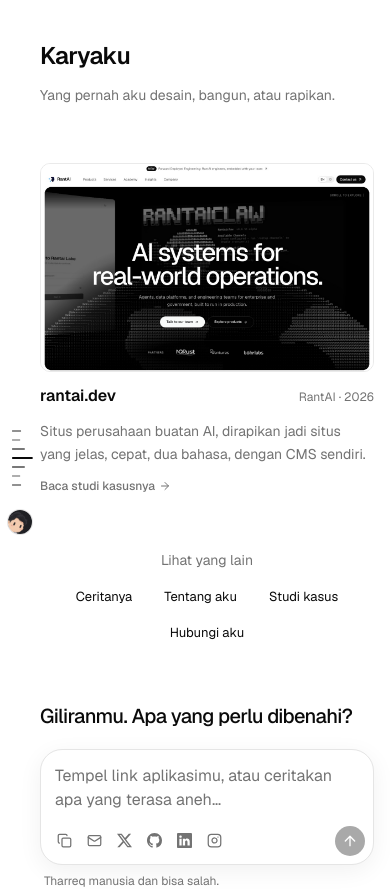
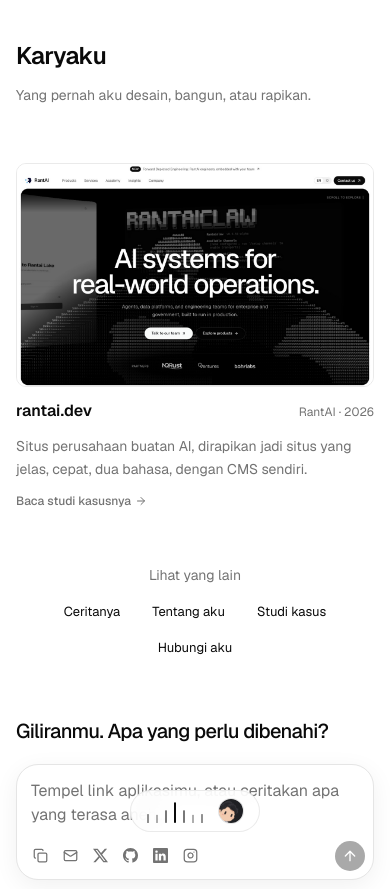
Before and after one commit to mtharreqq/requixite, a Next.js app: page /id/work in a window 390 px wide. Shown: the top 889 px of the page. Built offline with nearby package versions, Linux system fonts and the light colour scheme.

Commit message:
Phones: rail and avatar as a bottom pill; Keep looking mockups at /mockup/a|b|c

```diff
--- a/components/portfolio-page.tsx
+++ b/components/portfolio-page.tsx
@@ -24,7 +24,7 @@ export function PortfolioPage({ locale }: { locale: Locale }) {
       <main
         id="main"
         tabIndex={-1}
-        className="relative flex w-full max-w-lg flex-col items-center gap-y-14 pt-8 pr-4 pl-10 outline-none md:max-w-xl md:gap-y-16 md:px-4 md:pt-12"
+        className="relative flex w-full max-w-lg flex-col items-center gap-y-14 px-4 pt-8 pb-20 outline-none md:max-w-xl md:gap-y-16 md:px-4 md:pt-12 md:pb-0"
       >
         <ReviewStory
           copy={copy.review}
--- a/components/salmoon/rail-nav.tsx
+++ b/components/salmoon/rail-nav.tsx
@@ -1,7 +1,13 @@
 "use client";
 
 import type { PortfolioCopy } from "@/lib/portfolio-copy";
-import { useEffect, useRef, useState, type PointerEvent } from "react";
+import {
+  useEffect,
+  useRef,
+  useState,
+  useSyncExternalStore,
+  type PointerEvent,
+} from "react";
 import { useTheme } from "next-themes";
 import Link from "next/link";
 import Image from "next/image";
@@ -84,6 +90,7 @@ function tickStyle(
   hoverPos: number,
   hoverAmount: number,
   scale: number,
+  phone = false,
 ) {
   const major = i % STEP === 0;
   const scrollPull = Math.max(0, 1 - Math.abs(i - cursor) / REACH);
@@ -92,12 +99,26 @@ function tickStyle(
   const pull = Math.max(scrollPull, hoverPull);
   const width = ((major ? 14 : 9) + pull * 18) * scale;
   return {
-    transform: `scaleX(${width / MAX_TICK})`,
+    // Phones lay the rail along the bottom, so the ticks grow up.
+    transform: `${phone ? "scaleY" : "scaleX"}(${width / MAX_TICK})`,
     opacity: (major ? 0.45 : 0.22) + pull * 0.55,
   };
 }
 
 type RailCopy = PortfolioCopy["rail"];
+
+const PHONE = "(max-width: 767px)";
+function usePhone() {
+  return useSyncExternalStore(
+    (cb) => {
+      const m = window.matchMedia(PHONE);
+      m.addEventListener("change", cb);
+      return () => m.removeEventListener("change", cb);
+    },
+    () => window.matchMedia(PHONE).matches,
+    () => false,
+  );
+}
 
 const row =
   "text-muted-foreground hover:text-foreground hover:bg-muted aria-[current=page]:text-foreground flex w-full cursor-pointer items-center gap-2.5 rounded-md px-2 py-1.5 text-xs transition-colors";
@@ -169,10 +190,12 @@ function Menu({
   copy,
   locale,
   path,
+  phone,
 }: {
   copy: RailCopy;
   locale: Locale;
   path: string;
+  phone: boolean;
 }) {
   const [open, setOpen] = useState(false);
   const base = locale === "id" ? "/id" : "";
@@ -189,15 +212,15 @@ function Menu({
           aria-label={copy.pages.menu}
           aria-expanded={open}
           onClick={() => setOpen((o) => !o)}
-          className={`ring-border data-[state=open]:ring-foreground/40 hover:ring-foreground/40 relative mt-6 -ml-1 block size-6 cursor-pointer overflow-hidden rounded-full ring-1 transition-[box-shadow,scale] duration-150 active:scale-90`}
+          className={`ring-border data-[state=open]:ring-foreground/40 hover:ring-foreground/40 relative block size-6 cursor-pointer overflow-hidden rounded-full ring-1 transition-[box-shadow,scale] duration-150 active:scale-90 md:mt-6 md:-ml-1`}
         >
           <Image src="/avatar.png" alt="" width={24} height={24} />
         </button>
       </HoverCardTrigger>
       <HoverCardContent
-        side="right"
+        side={phone ? "top" : "right"}
         align="end"
-        sideOffset={24}
+        sideOffset={phone ? 16 : 24}
         className="bg-popover/95 border-border/80 w-44 rounded-xl p-1 shadow-xl backdrop-blur-md"
       >
         <nav aria-label={copy.pages.menu} className="flex flex-col">
@@ -264,6 +287,7 @@ export function RailNav({
   // Touch: press and slide along the rail to pick a section, release to go.
   const [scrubbing, setScrubbing] = useState(false);
   const railRef = useRef<HTMLDivElement>(null);
+  const phone = usePhone();
   const tickRefs = useRef<(HTMLSpanElement | null)[]>([]);
 
   // Animation state lives outside React so the ticks can update every frame
@@ -286,7 +310,7 @@ export function RailNav({
   useEffect(() => {
     const a = anim.current;
     const idList = ids.split(" ");
-    const phone = window.matchMedia("(max-width: 767px)");
+    const phone = window.matchMedia(PHONE);
 
     const paint = () => {
       tickRefs.current.forEach((el, i) => {
@@ -297,6 +321,7 @@ export function RailNav({
           a.hoverPos,
           a.hoverAmount,
           a.scale,
+          phone.matches,
         );
         el.style.transform = transform;
         el.style.opacity = `${opacity}`;
@@ -379,9 +404,11 @@ export function RailNav({
     kickRef.current();
   }
 
-  function sectionAt(clientY: number): number {
+  function sectionAt(e: PointerEvent<HTMLDivElement>): number {
     const rect = railRef.current!.getBoundingClientRect();
-    const index = Math.round((clientY - rect.top - 1) / BAND);
+    const index = Math.round(
+      (phone ? e.clientX - rect.left - 1 : e.clientY - rect.top - 1) / BAND,
+    );
     return Math.min(Math.max(index, 0), sections.length - 1);
   }
 
@@ -389,16 +416,16 @@ export function RailNav({
     if (e.pointerType === "mouse") return;
     e.currentTarget.setPointerCapture(e.pointerId);
     setScrubbing(true);
-    hover(sectionAt(e.clientY));
+    hover(sectionAt(e));
   }
 
   function onPointerMove(e: PointerEvent<HTMLDivElement>) {
-    if (scrubbing) hover(sectionAt(e.clientY));
+    if (scrubbing) hover(sectionAt(e));
   }
 
   function onPointerUp(e: PointerEvent<HTMLDivElement>) {
     if (!scrubbing) return;
-    const target = document.getElementById(sections[sectionAt(e.clientY)].id);
+    const target = document.getElementById(sections[sectionAt(e)].id);
     if (target)
       smoothScrollTo(target.getBoundingClientRect().top + window.scrollY);
     setScrubbing(false);
@@ -408,8 +435,9 @@ export function RailNav({
   return (
     <nav
       aria-label={copy.navigation}
-      // Anchored at the avatar, so it stays put and the rail grows upward.
-      className="fixed bottom-[calc(50%-7rem)] left-3 z-50 flex flex-col items-start md:left-8"
+      // Phones: a pill along the bottom. Desktop: anchored at the avatar, so
+      // it stays put and the rail grows upward.
+      className="bg-background/85 border-border/80 fixed bottom-3 left-1/2 z-50 flex -translate-x-1/2 items-center gap-4 rounded-full border px-4 py-2 backdrop-blur-md md:bottom-[calc(50%-7rem)] md:left-8 md:translate-x-0 md:flex-col md:items-start md:gap-0 md:rounded-none md:border-0 md:bg-transparent md:p-0 md:backdrop-blur-none"
     >
       <div
         ref={railRef}
@@ -424,14 +452,17 @@ export function RailNav({
         className="group/rail relative touch-none"
       >
         {/* Ticks (visual only, sized every frame by the effect above) */}
-        <div aria-hidden className="flex flex-col gap-[7px]">
+        <div
+          aria-hidden
+          className="flex h-6 items-end gap-[7px] md:h-auto md:flex-col"
+        >
           {Array.from({ length: ticks }, (_, i) => (
             <span
               key={i}
               ref={(el) => {
                 tickRefs.current[i] = el;
               }}
-              className="bg-foreground block h-0.5 w-8 origin-left rounded-full"
+              className="bg-foreground block h-8 w-0.5 shrink-0 origin-bottom rounded-full md:h-0.5 md:w-8 md:origin-left"
               style={tickStyle(i, 0, 0, 0, 1)}
             />
           ))}
@@ -452,13 +483,21 @@ export function RailNav({
               onPointerEnter={(e) => e.pointerType === "mouse" && hover(index)}
               onFocus={() => hover(index)}
               onBlur={() => hover(null)}
-              className={`absolute -left-3 flex items-center outline-none group-focus-within/rail:w-44 group-hover/rail:w-44 ${
-                scrubbing ? "w-44" : "w-10 md:w-14"
-              }`}
-              style={{ top: center - BAND / 2, height: BAND }}
+              className={
+                phone
+                  ? "absolute -top-2 -bottom-2 flex justify-center outline-none"
+                  : `absolute -left-3 flex items-center outline-none group-focus-within/rail:w-44 group-hover/rail:w-44 ${
+                      scrubbing ? "w-44" : "w-14"
+                    }`
+              }
+              style={
+                phone
+                  ? { left: center - BAND / 2, width: BAND }
+                  : { top: center - BAND / 2, height: BAND }
+              }
             >
               <span
-                className={`absolute left-9 rounded-md px-1.5 py-0.5 text-xs whitespace-nowrap backdrop-blur-sm transition-[opacity,color,background-color] duration-150 md:left-11 ${
+                className={`absolute bottom-full mb-2 rounded-md px-1.5 py-0.5 text-xs whitespace-nowrap backdrop-blur-sm transition-[opacity,color,background-color] duration-150 md:bottom-auto md:left-11 md:mb-0 ${
                   isHovered
                     ? "bg-muted text-foreground font-medium opacity-100"
                     : `bg-background/95 shadow-xs ${
@@ -481,7 +520,7 @@ export function RailNav({
         })}
       </div>
 
-      <Menu copy={copy} locale={locale} path={path} />
+      <Menu copy={copy} locale={locale} path={path} phone={phone} />
     </nav>
   );
 }
--- a/components/sub-page.tsx
+++ b/components/sub-page.tsx
@@ -17,17 +17,120 @@ import {
   SectionReveal,
 } from "@/components/salmoon/portfolio-motion";
 
+// ponytail: throwaway mockups for "Keep looking", at /mockup/a|b|c. Delete
+// the losers and this prop once one is picked.
+export type Mock = "a" | "b" | "c";
+
 /** The other pages, minus this one, before the closing composer. */
-function Suggestions({ locale, path }: { locale: Locale; path: string }) {
+function Suggestions({
+  locale,
+  path,
+  mock,
+}: {
+  locale: Locale;
+  path: string;
+  mock?: Mock;
+}) {
   const { skip } = getPortfolioCopy(locale).review;
   const base = locale === "id" ? "/id" : "";
-  const pages = [
+  const all = [
     ["", skip.home, skip.homeTip],
     ["/about", skip.about, skip.aboutTip],
     ["/work", skip.work, skip.workTip],
     ["/work/rantai", skip.caseStudy, skip.caseStudyTip],
     ["/contact", skip.contact, skip.contactTip],
-  ].filter(([p]) => p !== path);
+  ];
+  const pages = all.filter(([p]) => p !== path);
+  const href = (p: string) => base + p || "/";
+
+  // A: a quiet list, label left, what you get right.
+  if (mock === "a")
+    return (
+      <nav className="flex flex-col">
+        <p className="text-muted-foreground mb-2 text-sm">{skip.next}</p>
+        {pages.map(([p, label, tip]) => (
+          <Link
+            key={p}
+            href={href(p)}
+            className="group border-border/70 hover:bg-muted -mx-3 flex items-center gap-4 rounded-lg border-b px-3 py-3 transition-colors last:border-b-0"
+          >
+            <span className="text-foreground text-[15px] font-medium">
+              {label}
+            </span>
+            <span className="text-muted-foreground ml-auto truncate text-sm">
+              {tip}
+            </span>
+            <ArrowRight
+              aria-hidden
+              className="text-muted-foreground group-hover:text-foreground size-4 shrink-0 transition-[color,translate] group-hover:translate-x-0.5"
+            />
+          </Link>
+        ))}
+      </nav>
+    );
+
+  // B: one obvious next page, the rest as small links.
+  if (mock === "b") {
+    const at = all.findIndex(([p]) => p === path);
+    const [np, nLabel, nTip] = all[(at + 1) % all.length];
+    return (
+      <nav className="flex flex-col gap-4">
+        <Link
+          href={href(np)}
+          className="group bg-card border-border/80 hover:bg-muted flex items-center gap-4 rounded-2xl border p-5 transition-colors"
+        >
+          <span className="flex flex-col gap-1">
+            <span className="text-muted-foreground text-xs">{skip.next}</span>
+            <span className="text-xl font-medium tracking-[-0.03em]">
+              {nLabel}
+            </span>
+            <span className="text-muted-foreground text-sm">{nTip}</span>
+          </span>
+          <ArrowRight
+            aria-hidden
+            className="ml-auto size-5 shrink-0 transition-transform group-hover:translate-x-1"
+          />
+        </Link>
+        <div className="text-muted-foreground flex flex-wrap gap-x-4 gap-y-1 px-1 text-sm">
+          {pages
+            .filter(([p]) => p !== np)
+            .map(([p, label]) => (
+              <Link
+                key={p}
+                href={href(p)}
+                className="hover:text-foreground transition-colors"
+              >
+                {label}
+              </Link>
+            ))}
+        </div>
+      </nav>
+    );
+  }
+
+  // C: one sentence, the pages inline.
+  if (mock === "c")
+    return (
+      <p className="text-muted-foreground text-xl leading-snug font-medium tracking-[-0.03em] md:text-2xl">
+        Still here? Go back to{" "}
+        {pages.map(([p, label], i) => (
+          <span key={p}>
+            <Link
+              href={href(p)}
+              className="text-foreground decoration-border hover:decoration-foreground underline decoration-2 underline-offset-4 transition-colors"
+            >
+              {label.toLowerCase()}
+            </Link>
+            {i < pages.length - 2
+              ? ", "
+              : i === pages.length - 2
+                ? ", or "
+                : "."}
+          </span>
+        ))}
+      </p>
+    );
+
   return (
     <nav className="flex flex-col items-center gap-3">
       <p className="text-muted-foreground text-sm">{skip.next}</p>
@@ -57,9 +160,11 @@ export function SubPage({
   path,
   sections,
   children,
+  mock,
 }: {
   locale: Locale;
   path: string;
+  mock?: Mock;
   /** This page's sections for the rail; contact is added at the end. */
   sections: RailSection[];
   children: React.ReactNode;
@@ -69,11 +174,11 @@ export function SubPage({
   const bare = path === "/contact";
   return (
     <PortfolioMotion className="bg-background text-foreground selection:bg-foreground selection:text-background flex min-h-screen w-full justify-center overflow-x-clip">
-      <main className="flex w-full max-w-lg flex-col gap-y-14 pt-10 pr-4 pl-10 md:max-w-xl md:gap-y-16 md:px-4 md:pt-14">
+      <main className="flex w-full max-w-lg flex-col gap-y-14 px-4 pt-10 md:max-w-xl md:gap-y-16 md:px-4 md:pt-14">
         {children}
         {!bare && (
           <>
-            <Suggestions locale={locale} path={path} />
+            <Suggestions locale={locale} path={path} mock={mock} />
             <SectionReveal>
               <section id="contact" className="flex flex-col gap-5">
                 <h2 className="text-xl leading-tight font-medium tracking-[-0.03em] md:text-2xl">
@@ -109,12 +214,13 @@ export function SubPage({
   );
 }
 
-export function AboutPage({ locale }: { locale: Locale }) {
+export function AboutPage({ locale, mock }: { locale: Locale; mock?: Mock }) {
   const copy = getPortfolioCopy(locale);
   return (
     <SubPage
       locale={locale}
       path="/about"
+      mock={mock}
       sections={[
         { id: "intro", label: copy.rail.intro },
         { id: "experience", label: copy.rail.experience },
```
Also changed, not shown: app/(english)/mockup/[v]/page.tsx (added, +18 -0 lines).
